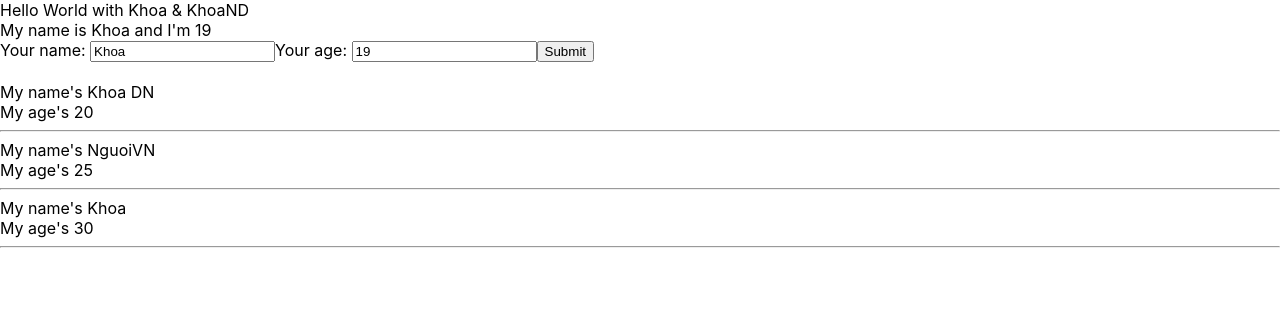
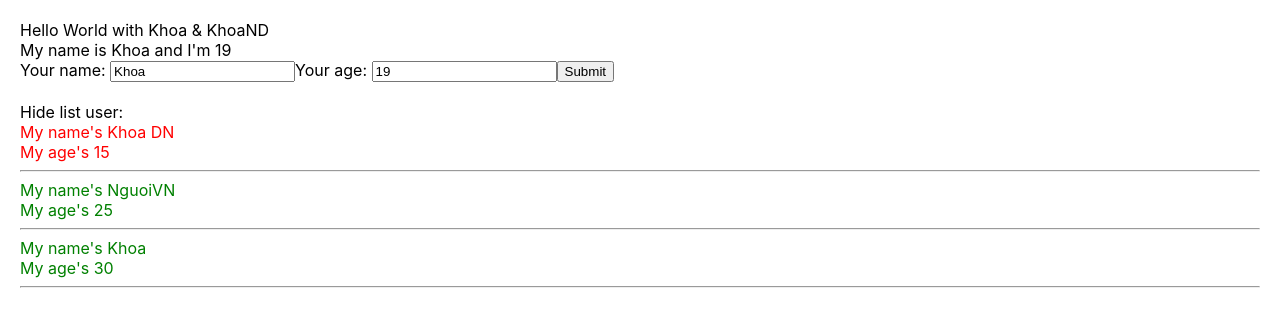
Before and after one commit to Khoa-Dam/my-react-app, a React (Create React App) app: page / in a window 1280 px wide. Shown: the top 326 px of the page. Built offline with nearby package versions, Linux system fonts and the light colour scheme.

Commit message:
Conditional

```diff
--- a/src/App.css
+++ b/src/App.css
@@ -1,5 +1,14 @@
+.red {
+  color: red;
+}
+
+.green {
+  color: green;
+}
+
 body {
   margin: 0;
+  padding: 20px;
   font-family: -apple-system, BlinkMacSystemFont, 'Segoe UI', 'Roboto', 'Oxygen',
     'Ubuntu', 'Cantarell', 'Fira Sans', 'Droid Sans', 'Helvetica Neue',
     sans-serif;
--- a/src/components/DisplayInfor.js
+++ b/src/components/DisplayInfor.js
@@ -1,15 +1,30 @@
 import React from "react";
 
 class DisplayInfor extends React.Component {
+    state = {
+        isShowListUser: true
+    }
+    handleShowHide(event) {
+        this.setState({
+            isShowListUser: !this.state.isShowListUser,
+        })
+    }
     render() {
         // destructoring array/object
         const { listUsers } = this.props; // object
         //props => viết tắt properties
         return (
             <div>
+                <div>
+                    <span onClick={() => { this.handleShowHide() }}>
+                        {this.state.isShowListUser === true ? "Hide list user:" : "Show list user:"}
+                    </span>
+                </div>
+                {this.state.isShowListUser &&
+                    <div>
                         {listUsers.map((user) => {
                             return (
-            <div key={user.id}>
+                                <div key={user.id} className={+user.age > 18 ? "green" : "red"}>
                                     <div>My name's {user.name} </div>
                                     <div>My age's {user.age}</div>
                                     <hr />
@@ -17,6 +32,8 @@
                             )
                         })}
                     </div>
+                }
+            </div>
         );
     }
 }
--- a/src/components/MyComponent.js
+++ b/src/components/MyComponent.js
@@ -7,7 +7,7 @@
 class MyComponent extends React.Component {
   state = {
     listUsers: [
-      { id: 1, name: "Khoa DN", age: "20" },
+      { id: 1, name: "Khoa DN", age: "15" },
       { id: 2, name: "NguoiVN", age: "25" },
       { id: 3, name: "Khoa", age: "30" },
     ],
--- a/src/index.js
+++ b/src/index.js
@@ -8,9 +8,9 @@
 const root = ReactDOM.createRoot(document.getElementById('root'));
 root.render(
   <Provider store={store}>
-    <React.StrictMode>
-      <App />
-    </React.StrictMode>
+    {/* <React.StrictMode> */}
+    <App />
+    {/* </React.StrictMode> */}
   </Provider>
 );
 
```
Lines whose indentation alone changed are shown as unchanged.
